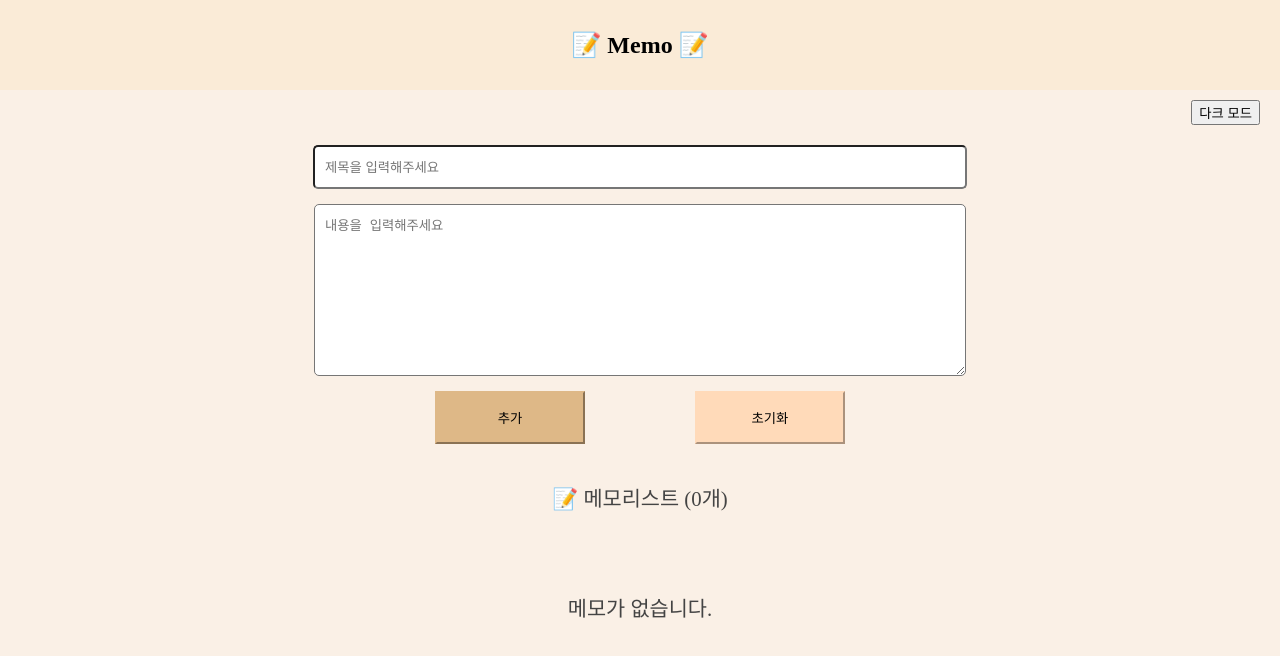
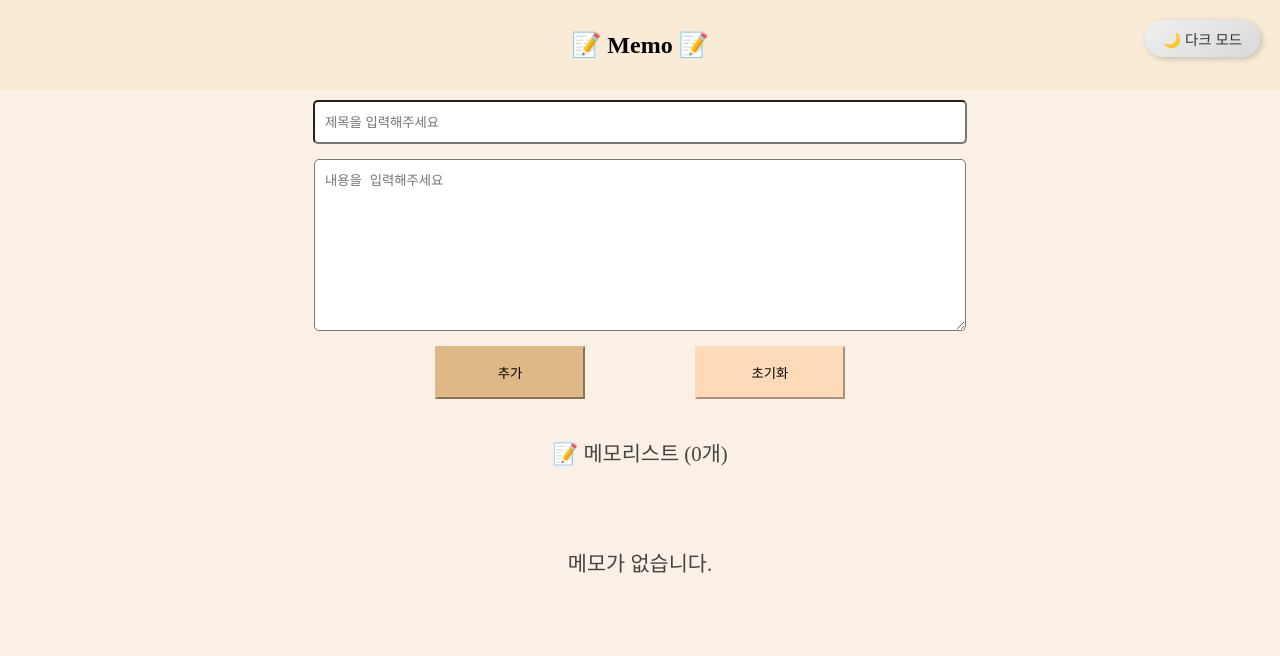
Before and after one commit to merororo2/memo-web, a React (Vite) app: page / in a window 1280 px wide. Shown: the top 656 px of the page. Built offline with nearby package versions, Linux system fonts and the light colour scheme.

Commit message:
feat: 다크모드 적용완료

```diff
--- a/src/App.css
+++ b/src/App.css
@@ -0,0 +1,76 @@
+.mode-toggle-container {
+  position: fixed;
+  top: 20px;
+  right: 20px;
+  z-index: 10000;
+}
+
+.mode-toggle-btn {
+  background: linear-gradient(145deg, #f0f0f0, #d9d9d9);
+  color: #333;
+  border: none;
+  border-radius: 25px;
+  padding: 8px 18px;
+  font-size: 0.9rem;
+  cursor: pointer;
+  box-shadow: 2px 2px 6px rgba(0, 0, 0, 0.2);
+  transition: all 0.3s ease;
+}
+
+.mode-toggle-btn:hover {
+  box-shadow: 4px 4px 12px rgba(0, 0, 0, 0.3);
+  transform: translateY(-2px);
+}
+
+.dark {
+  height: 100%;
+  background-color: #121212;
+  color: #e0e0e0;
+}
+.dark .header_title {
+  background-color: #121212;
+}
+.dark body {
+  background-color: #121212;
+}
+.dark .memo_item {
+  background-color: #d9d9d9;
+  color: #e0e0e0;
+  box-shadow: 2px 2px 8px rgba(0, 0, 0, 0.6);
+}
+
+.dark .memo_status {
+  color: #fff;
+}
+.dark button {
+  background-color: #d9d9d9;
+  color: #000;
+  border-color: #fff;
+}
+.dark .edit_btn {
+  background: rgba(76, 175, 80, 0.85);
+}
+.dark .delete_btn {
+  background: rgba(244, 67, 54, 0.85);
+}
+.dark .memo_date .date {
+  color: #000;
+}
+.dark input,
+.dark textarea {
+  background-color: #d9d9d9;
+
+  color: black;
+}
+
+.dark .toast {
+  background-color: #d9d9d9;
+
+  color: #fff;
+}
+
+.dark .mode-toggle-btn {
+  background: linear-gradient(145deg, #333, #555);
+  color: #fff;
+  box-shadow: 2px 2px 8px rgba(0, 0, 0, 0.5);
+}
--- a/src/App.tsx
+++ b/src/App.tsx
@@ -100,9 +100,9 @@ function App() {
   return (
     <div className={darkMode ? "dark" : ""}>
       <Header />
-      <div style={{ textAlign: "right", padding: "10px 20px" }}>
-        <button onClick={toggleDarkMode}>
-          {darkMode ? "라이트 모드" : "다크 모드"}
+      <div className="mode-toggle-container">
+        <button className="mode-toggle-btn" onClick={toggleDarkMode}>
+          {darkMode ? "🌞 라이트 모드" : "🌙 다크 모드"}
         </button>
       </div>
       <MemoForm
--- a/src/assets/css/memolist.css
+++ b/src/assets/css/memolist.css
@@ -114,3 +114,8 @@
   background-color: #ffe6cc;
   color: #8a4b00;
 }
+@media (max-width: 720px) {
+  .memo_item {
+    width: 100%;
+  }
+}
--- a/src/assets/css/toast.css
+++ b/src/assets/css/toast.css
@@ -1,4 +1,4 @@
-.toast-container {
+.toast_container {
   position: fixed;
   top: 20px;
   right: 20px;
@@ -33,7 +33,7 @@
   background: rgba(244, 67, 54, 0.85);
 }
 
-.toast-progress {
+.toast_progress {
   position: absolute;
   bottom: 0;
   left: 0;
@@ -42,3 +42,11 @@
   border-radius: 0 0 8px 8px;
   transition: width 0.01s linear;
 }
+@media (max-width: 720px) {
+  .toast_container {
+    top: 70px;
+  }
+  .tost {
+    width: 150px;
+  }
+}
--- a/src/components/Toast.tsx
+++ b/src/components/Toast.tsx
@@ -32,8 +32,8 @@ function Toast({
 
   return (
     <div className={`toast ${type} show`}>
-      <div className="toast-message">{message}</div>
-      <div className="toast-progress" style={{ width: `${progress}%` }}></div>
+      <div className="toast_message">{message}</div>
+      <div className="toast_progress" style={{ width: `${progress}%` }}></div>
     </div>
   );
 }
--- a/src/components/ToastContainer.tsx
+++ b/src/components/ToastContainer.tsx
@@ -9,7 +9,7 @@ function ToastContainer({
   removeToast: (id: number) => void;
 }) {
   return (
-    <div className="toast-container">
+    <div className="toast_container">
       {toasts.map((toast) => (
         <Toast key={toast.id} toast={toast} onRemove={removeToast} />
       ))}
--- a/src/index.css
+++ b/src/index.css
@@ -127,38 +127,10 @@ table {
   border-collapse: collapse;
   border-spacing: 0;
 }
-/* 다크모드 적용 */
 
-.dark {
-  height: 100%;
-  background-color: #121212;
-  color: #e0e0e0;
+@media (max-width: 1420px) {
+  .App {
+    width: 100%;
+    padding: 0 15px;
+  }
 }
-.dark .header_title {
-  background-color: #121212;
-}
-.dark body {
-  background-color: #121212;
-}
-.dark .memo_item {
-  background-color: #d9d9d9;
-  color: #e0e0e0;
-  box-shadow: 2px 2px 8px rgba(0, 0, 0, 0.6);
-}
-
-.dark button {
-  background-color: #d9d9d9;
-  color: #fff;
-}
-
-.dark input,
-.dark textarea {
-  background-color: #a5a4a4;
-  color: #e0e0e0;
-  border: 1px solid #333;
-}
-
-.dark .toast {
-  background-color: #a5a4a4;
-  color: #fff;
-}
```
